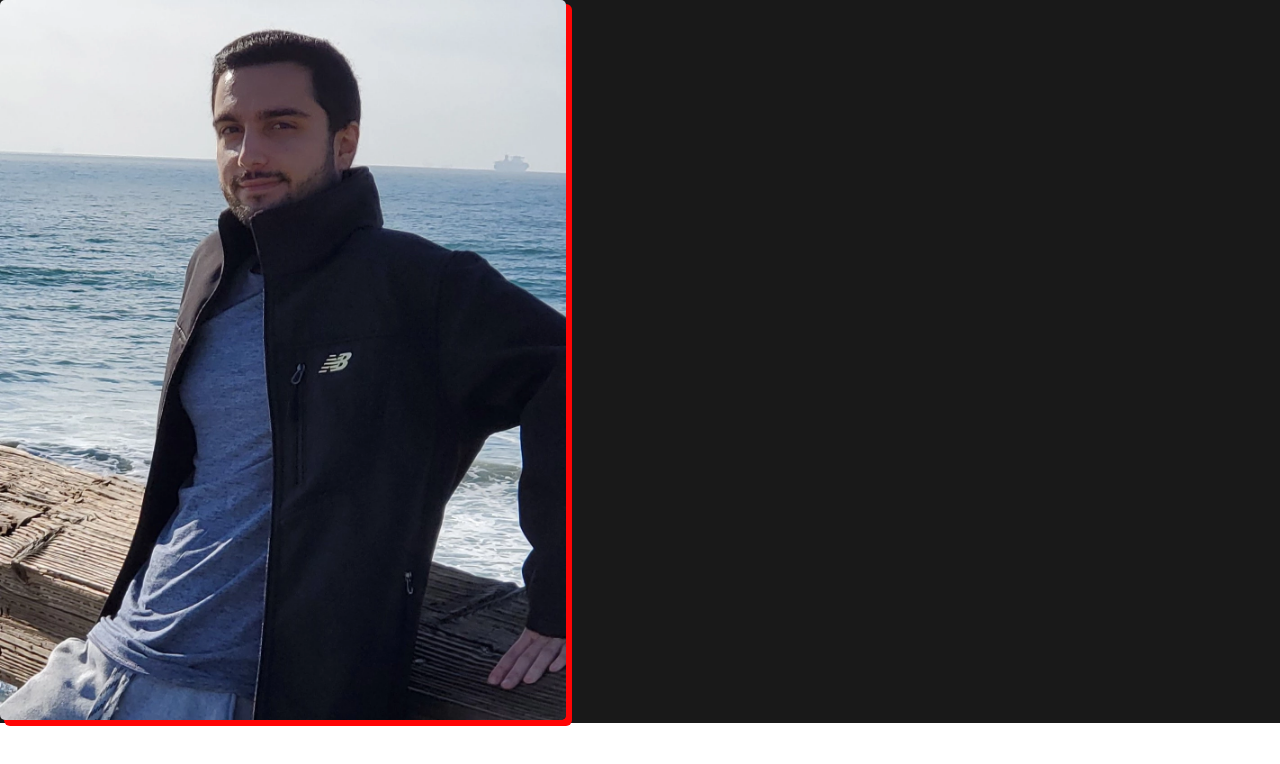
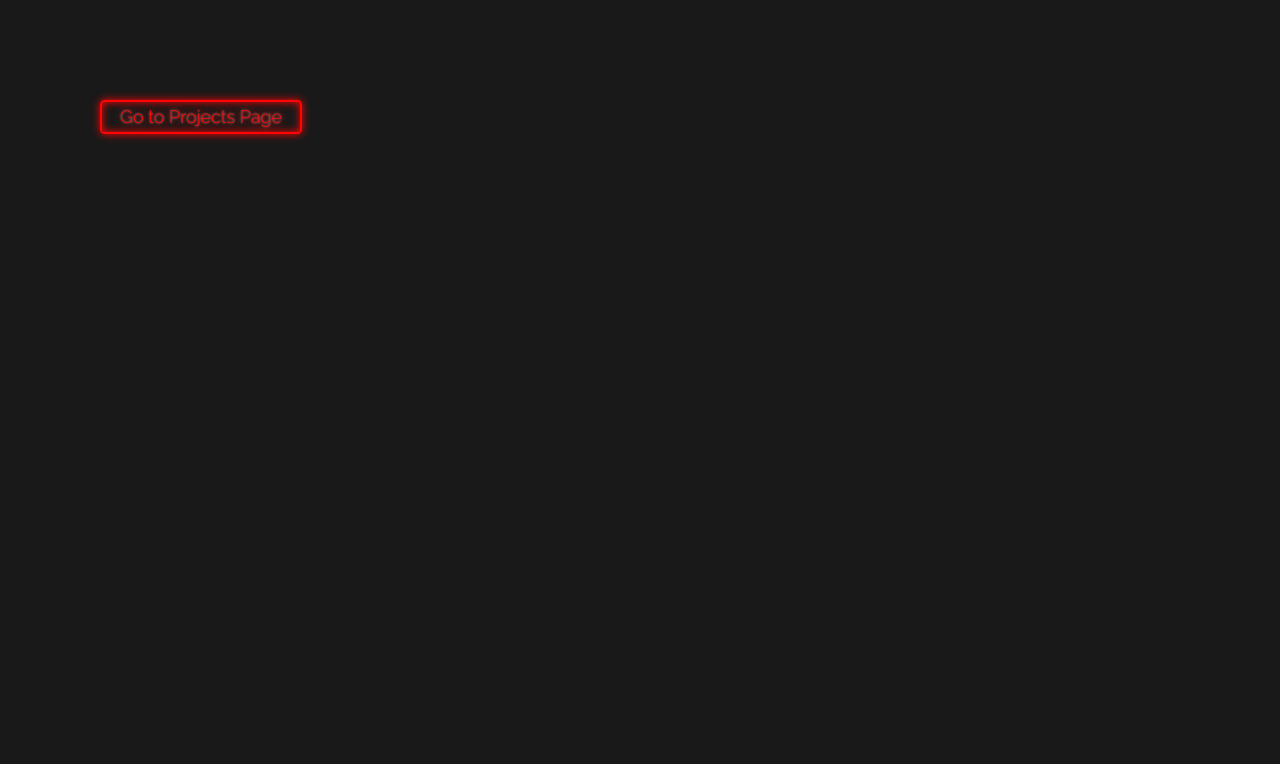
Before and after one commit to kuraiji/MyPersonalWebsite, a Next.js app: page / in a window 1280 px wide. Shown: the top 764 px of the page. Built offline with nearby package versions, Linux system fonts and the light colour scheme.

Commit message:
Created Button and Updated Hero.

```diff
--- /dev/null
+++ b/components/button.tsx
@@ -0,0 +1,13 @@
+import styles from "../styles/components/button.module.scss"
+
+interface ButtonProps {
+    href: string;
+    children?: string;
+    className?: string;
+}
+
+export default function Button(props: ButtonProps) : JSX.Element {
+    return (
+        <a className={`${props.className} ${styles.button}`} href={props.href}>{props.children}</a>
+    );
+}
--- a/components/hero.tsx
+++ b/components/hero.tsx
@@ -12,7 +12,7 @@ export default function Hero(props: HeroProps) : JSX.Element {
         <div className={styles.hero_container}>
             <picture>
                 <source/>
-                <img className={styles.hero_image} src={props.src} alt={props.alt}/>
+                <img className={styles.hero_image} src={props.src} alt={props.alt} loading={props.loading}/>
             </picture>
         </div>
     );
--- a/pages/index.tsx
+++ b/pages/index.tsx
@@ -1,6 +1,6 @@
 import Head from 'next/head'
 import styles from '../styles/pages/Home.module.scss'
-import Hero from "../components/hero";
+import Button from "../components/button";
 
 export default function Home() {
   const frontend = ['HTML', 'CSS', 'SASS', 'JavaScript', 'React', 'Next.js'];
@@ -12,12 +12,12 @@ export default function Home() {
             <title>Workbench</title>
         </Head>
         <main>
-            <div>
-                <Hero src="/images/hero.webp" alt={"A picture of Payman Ahmadpour"}/>
+            <div className={styles.test}>
+                <Button href="#0">Go to Projects Page</Button>
             </div>
         </main>
     </div>
   )
 }
 
-//TODO: Button, Navigation Bar, Footer
+//TODO: Navigation Bar, Footer
--- /dev/null
+++ b/styles/components/button.module.scss
@@ -0,0 +1,43 @@
+.button {
+  font-weight: 300;
+  font-size: 1.8rem;
+  color: var(--color-primary);
+  display: inline-block;
+  cursor: pointer;
+  text-decoration: none;
+  -webkit-tap-highlight-color:  transparent;
+  outline: none;
+  border: var(--color-primary) .125em solid;
+  padding: 0.25em 1em;
+  border-radius: 0.25em;
+  text-shadow: 0 0 0.125em hsl(0 0% 100% / .5),
+               0 0 0.45em currentColor;
+  box-shadow: inset 0 0 0.5em 0 var(--color-primary),
+              0 0 0.5em 0 var(--color-primary);
+  position: relative;
+  transition: background-color 100ms linear;
+
+
+
+  &::after {
+    content: '';
+    position: absolute;
+    top: 0;
+    bottom: 0;
+    left: 0;
+    right: 0;
+    box-shadow: 0 0 2em 0.5em var(--color-primary);
+    opacity: 0;
+    transition: opacity 100ms linear;
+  }
+
+  &:hover, &:focus-visible {
+    background: var(--color-primary);
+    color: var(--color-bg);
+    text-shadow: none;
+  }
+
+  &:hover::after, &:focus-visible::after{
+    opacity: 1;
+  }
+}
--- a/styles/pages/Home.module.scss
+++ b/styles/pages/Home.module.scss
@@ -1,8 +1,9 @@
 .page{
   background: var(--color-bg);
+  min-height: 100vh;
 }
 
 .test {
-  display: inline-block;
-  margin: 0;
+  padding-top: 10em;
+  margin-left: 10em;
 }
```
